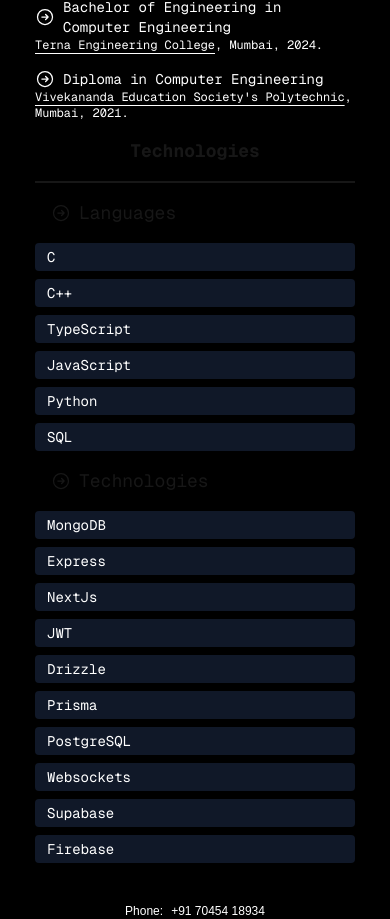
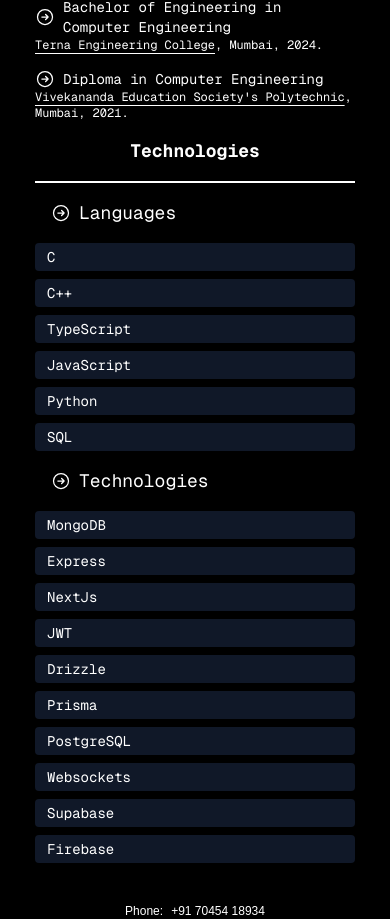
Before and after one commit to niranjandukhande/portfolio, a Next.js app: page / in a window 390 px wide. Shown: the part 963-1882 px from the top of the page. Built offline with nearby package versions, Linux system fonts and the light colour scheme.

Commit message:
tech white added

```diff
--- a/components/Technologies.tsx
+++ b/components/Technologies.tsx
@@ -18,10 +18,10 @@
 export default function Technologies() {
     return (
         <div className="sm:w-full w-80 font-mono">
-            <div className=" font-mono flex justify-center items-center pb-4 sm:text-2xl font-bold border-b-2 mb-4 text-lg">
+            <div className=" font-mono flex justify-center items-center pb-4 sm:text-2xl font-bold border-b-2 mb-4 text-lg border-b-white text-white">
                 Technologies
             </div>
-            <h1 className="font-mono sm:text-xl text-lg flex items-center m-4">
+            <h1 className="font-mono sm:text-xl text-lg flex items-center m-4 text-white">
                 <div className="pr-2">
                     <CircleIcon />
                 </div>
@@ -37,7 +37,7 @@
                     </div>
                 ))}
             </div>
-            <h1 className="font-mono sm:text-xl text-lg flex items-center m-4">
+            <h1 className="font-mono sm:text-xl text-lg flex items-center m-4 text-white">
                 <div className="pr-2">
                     <CircleIcon />
                 </div>
```
